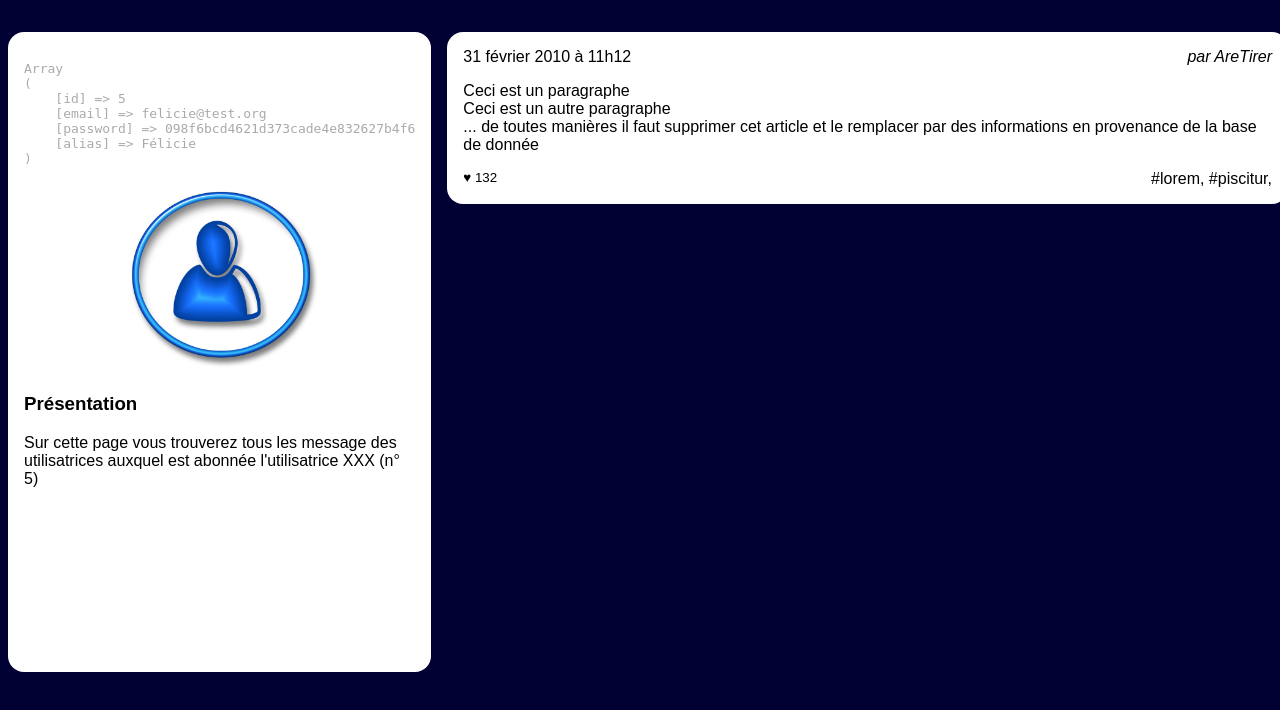
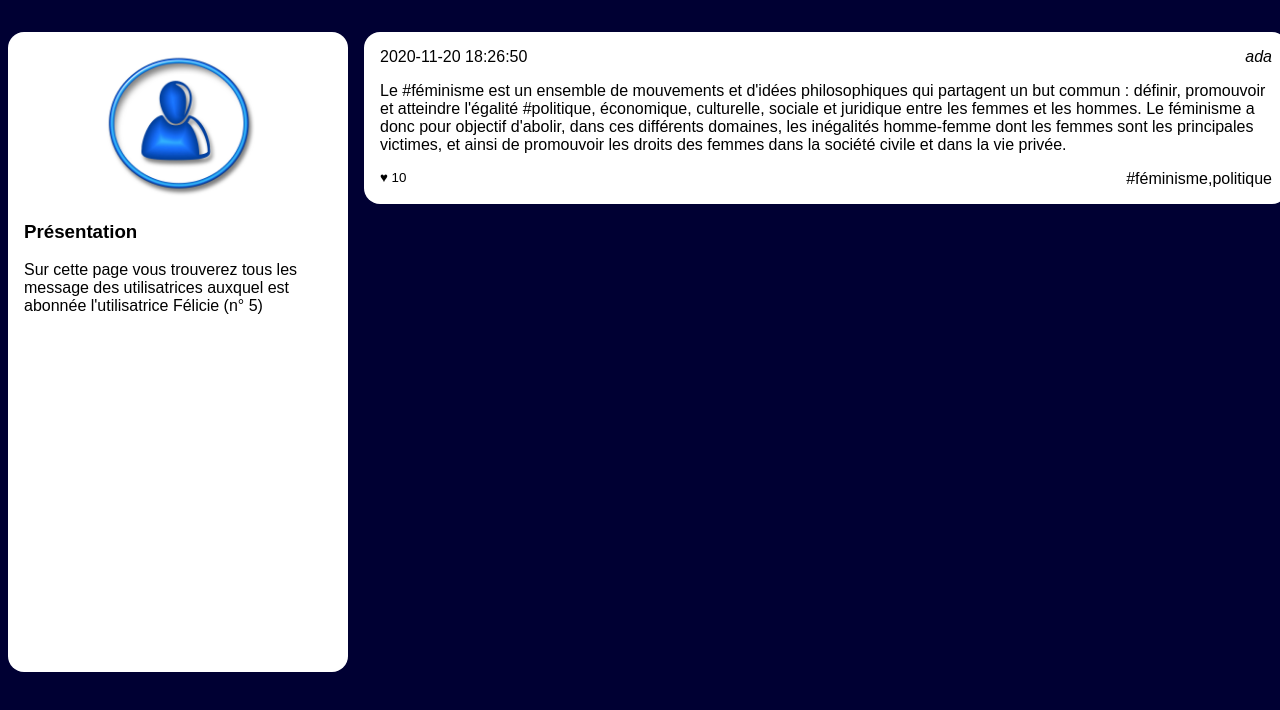
Before and after one commit to laure-sterne/petitHerissonPipou, a PHP site: page /feed.php?user_id=5 in a window 1280 px wide. Shown: the part 90-800 px from the top of the page. Run offline with PHP 8.4, Linux system fonts and the light colour scheme; data comes from the database, SQL or seed files in the repository.

Commit message:
update feed.php

```diff
--- a/Niveau1/feed.php
+++ b/Niveau1/feed.php
@@ -53,13 +53,13 @@
                 $lesInformations = $mysqli->query($laQuestionEnSql);
                 $user = $lesInformations->fetch_assoc();
                 //@todo: afficher le résultat de la ligne ci dessous, remplacer XXX par l'alias et effacer la ligne ci-dessous
-                echo "<pre>" . print_r($user, 1) . "</pre>";
-                ?>
+                // echo "<pre>" . print_r($user, 1) . "</pre>";
+                // ?>
                 <img src="user.jpg" alt="Portrait de l'utilisatrice"/>
                 <section>
                     <h3>Présentation</h3>
                     <p>Sur cette page vous trouverez tous les message des utilisatrices
-                        auxquel est abonnée l'utilisatrice XXX
+                        auxquel est abonnée l'utilisatrice <?php echo $user['alias'] ?>
                         (n° <?php echo $userId ?>)
                     </p>
 
@@ -96,30 +96,24 @@
                  * Etape 4: @todo Parcourir les messsages et remplir correctement le HTML avec les bonnes valeurs php
                  * A vous de retrouver comment faire la boucle while de parcours...
                  */
-                ?>
+                while ($post = $lesInformations->fetch_assoc())
+                {
+                    // echo "<pre>" . print_r($post, 1) . "</pre>";
+                    // ?>
                     <article>
                         <h3>
-                        <time datetime='2020-02-01 11:12:13' >31 février 2010 à 11h12</time>
+                            <time datetime='2020-02-01 11:12:13' > <?php echo $post['created'] ?></time>
                         </h3>
-                    <address>par AreTirer</address>
+                        <address> <?php echo $post['author_name'] ?></address>
                         <div>
-                        <p>Ceci est un paragraphe</p>
-                        <p>Ceci est un autre paragraphe</p>
-                        <p>... de toutes manières il faut supprimer cet
-                            article et le remplacer par des informations en
-                            provenance de la base de donnée</p>
+                            <p><?php echo $post['content'] ?></p>
                         </div>
                         <footer>
-                        <small>♥ 132</small>
-                        <a href="">#lorem</a>,
-                        <a href="">#piscitur</a>,
+                            <small>♥ <?php echo $post['like_number'] ?></small>
+                            <a href="">#<?php echo $post['taglist'] ?></a>
                         </footer>
                     </article>
-                <?php
-                // et de pas oublier de fermer ici vote while
-                ?>
-
-
+                <?php } ?>
             </main>
         </div>
     </body>
--- a/Niveau1/wall.php
+++ b/Niveau1/wall.php
@@ -91,8 +91,8 @@
                 while ($post = $lesInformations->fetch_assoc())
                 {
 
-                    echo "<pre>" . print_r($post, 1) . "</pre>";
-                    ?>
+                    // echo "<pre>" . print_r($post, 1) . "</pre>";
+                    // ?>
                     <article>
                         <h3>
                             <time datetime='2020-02-01 11:12:13' > <?php echo $post['created'] ?></time>
```
Lines whose indentation alone changed are shown as unchanged.
